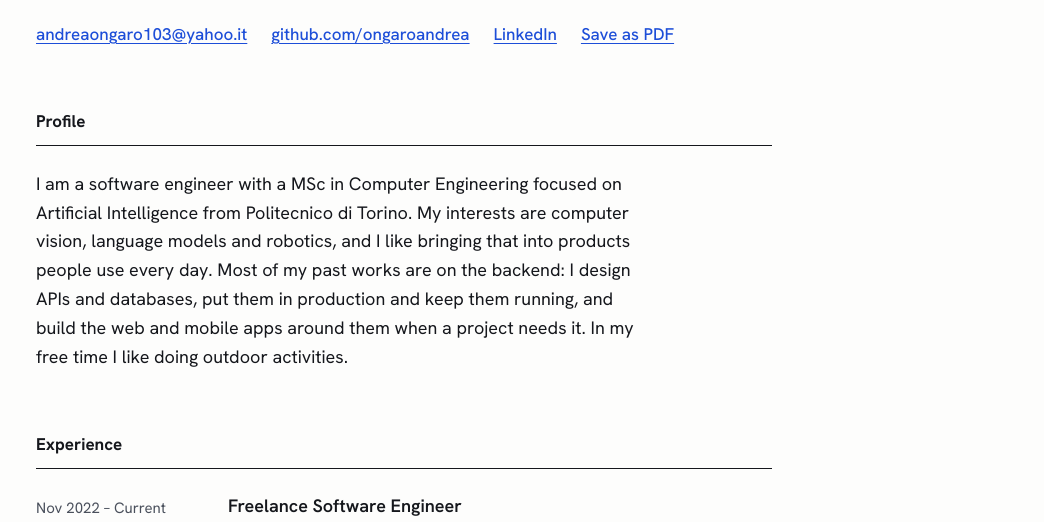
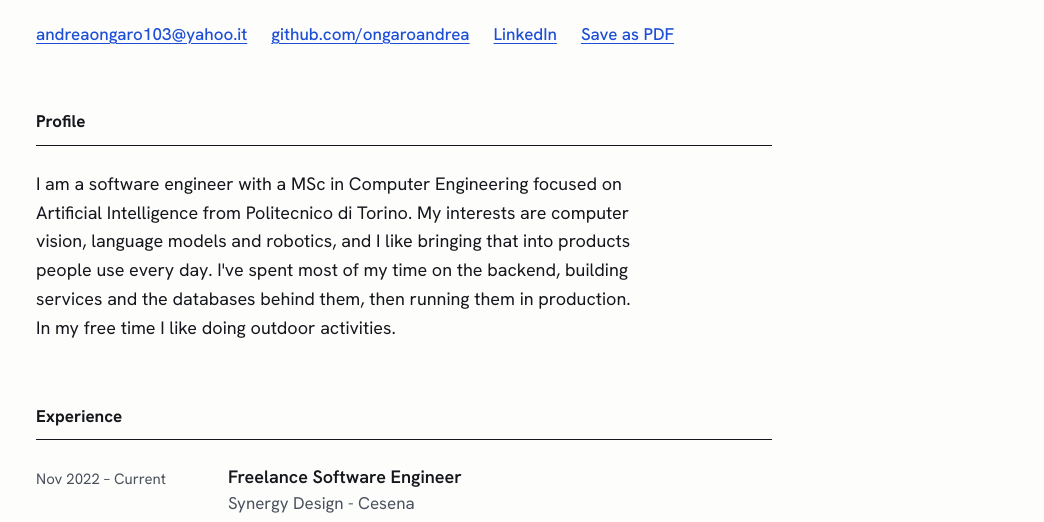
Before and after one commit to ongaroandrea/curriculum, a plain HTML site: page index.html in a window 1280 px wide. Shown: the part 229-751 px from the top of the page, without its empty margins (236-1280 px from the left). Drawn offline with Linux system fonts and the light colour scheme.

Commit message:
Update index.html

```diff
--- a/index.html
+++ b/index.html
@@ -39,7 +39,7 @@
             I am a software engineer with a MSc in Computer Engineering focused on Artificial Intelligence from Politecnico di Torino.
             My interests are computer vision, language models and robotics, and I like bringing that into products people use every day.
 
-            Most of my past works are on the backend: I design APIs and databases, put them in production and keep them running, and build the web and mobile apps around them when a project needs it.
+            I've spent most of my time on the backend, building services and the databases behind them, then running them in production.
             In my free time I like doing outdoor activities.
         </p>
       </section>
```
